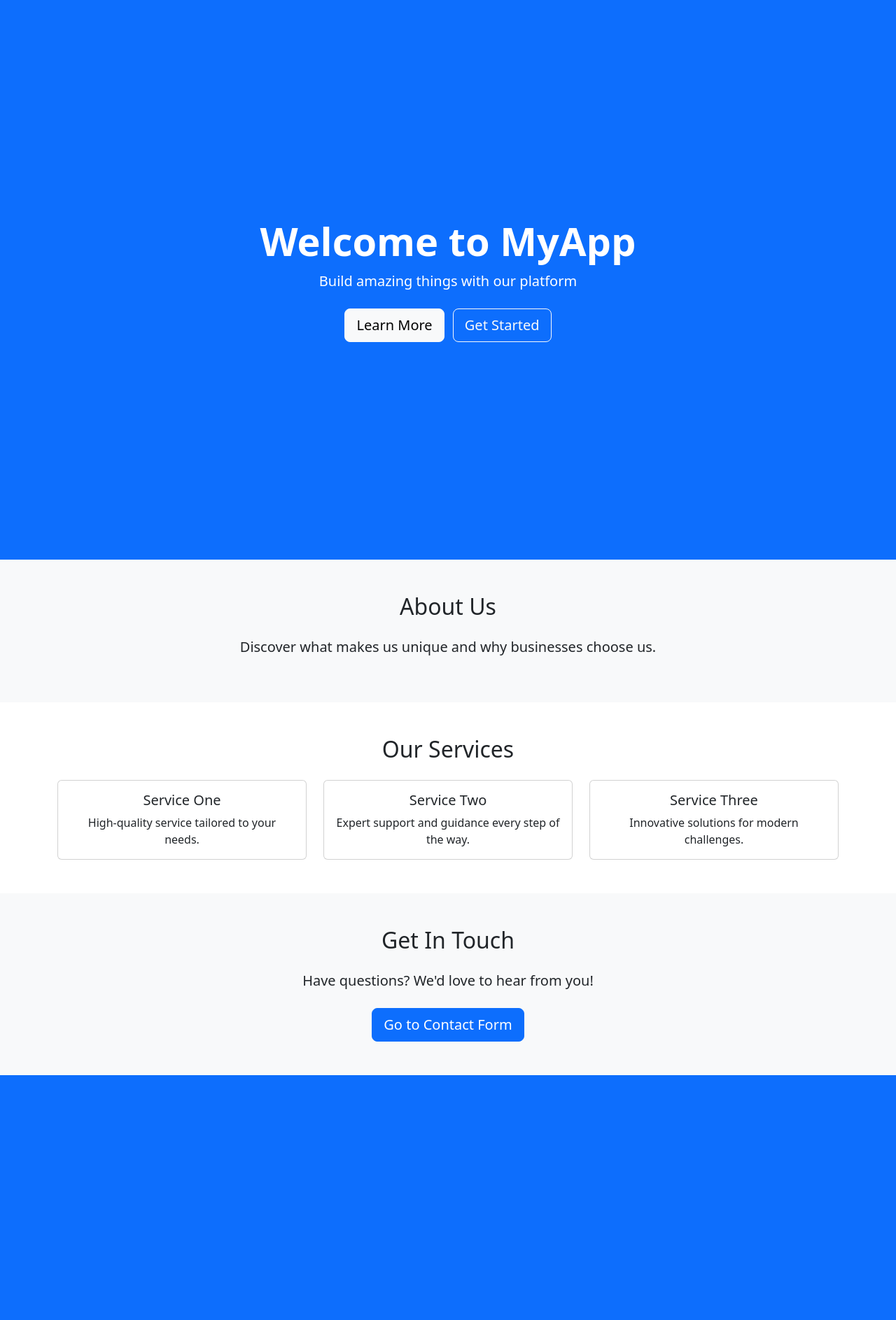
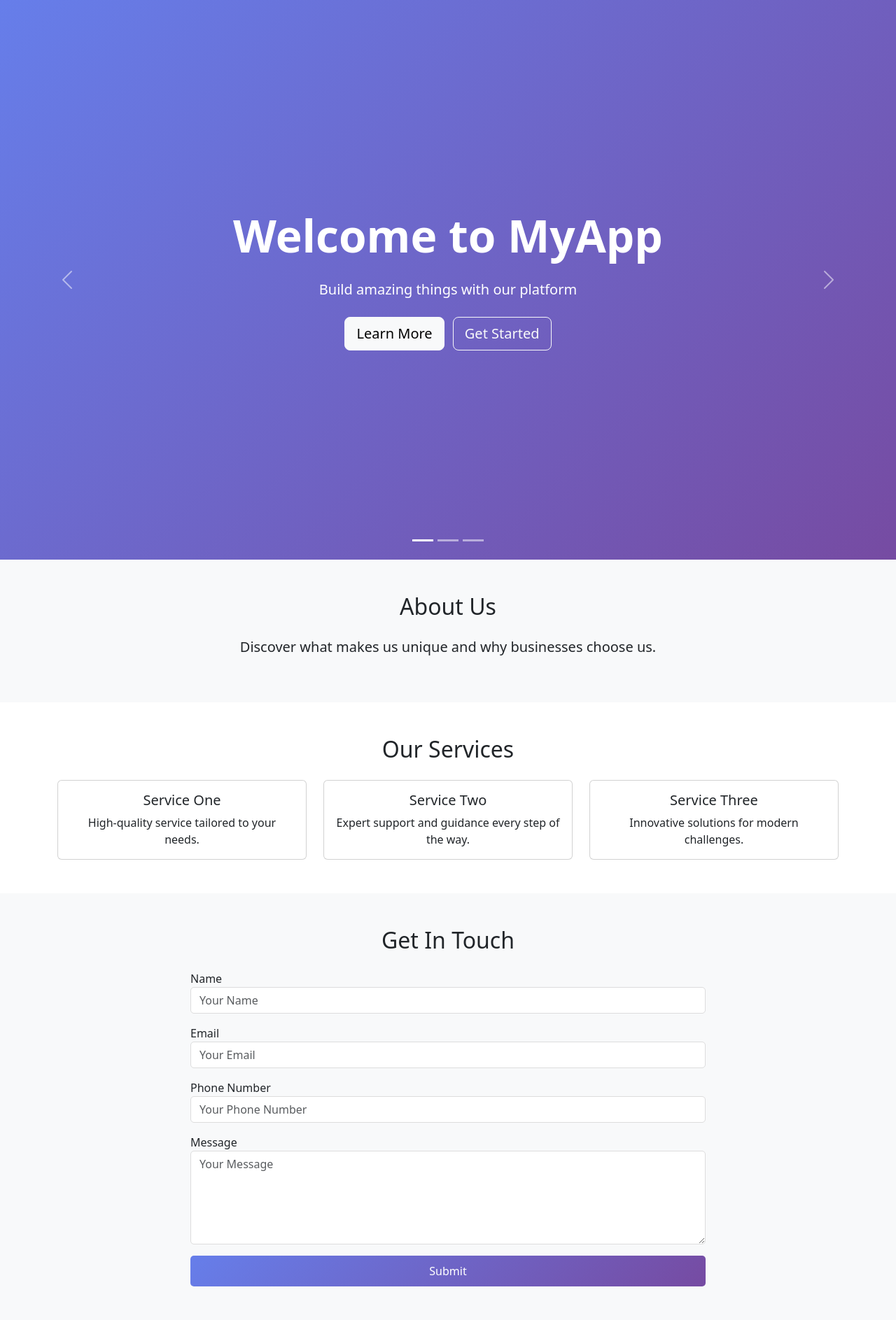
Before and after one commit to jaimee-88/avantech-file-req-sys, a Django app: page / in a window 1280 px wide. Shown: the part 56-1943 px from the top of the page at 70% size. Before the commit the page ends 1593 px from the top, so only its background shows below. Run offline with Django 5.2, Linux system fonts and the light colour scheme.

Commit message:
Carousel

```diff
--- a/demo/urls.py
+++ b/demo/urls.py
@@ -3,5 +3,4 @@ from . import views
 
 urlpatterns = [
     path('', views.home, name='home'),
-    path('contact/', views.contact, name='contact'),
 ]
--- a/demo/views.py
+++ b/demo/views.py
@@ -4,18 +4,13 @@ from .forms import ContactForm
 # Create your views here.
 
 def home(request):
-    """Home page view"""
-    return render(request, 'home.html')
-
-def contact(request):
-    """Contact form view"""
+    """Home page with contact form"""
     if request.method == 'POST':
         form = ContactForm(request.POST)
         if form.is_valid():
             # Form is valid - you can add custom logic here
-            # For now, just display the form again
-            form = ContactForm()
+            form = ContactForm()  # Reset form after submission
     else:
         form = ContactForm()
 
-    return render(request, 'contact.html', {'form': form})
+    return render(request, 'home.html', {'form': form})
--- a/templates/home.html
+++ b/templates/home.html
@@ -13,6 +13,29 @@
         html {
             -ms-overflow-style: none;
             scrollbar-width: none;
+        }
+        .form-control {
+            border-radius: 5px;
+            border: 1px solid #ddd;
+        }
+        .form-control:focus {
+            border-color: #667eea;
+            box-shadow: 0 0 0 0.2rem rgba(102, 126, 234, 0.25);
+        }
+        .btn-submit {
+            background: linear-gradient(135deg, #667eea 0%, #764ba2 100%);
+            border: none;
+            width: 100%;
+            padding: 10px;
+            font-size: 16px;
+            border-radius: 5px;
+            color: white;
+            cursor: pointer;
+            transition: transform 0.2s;
+        }
+        .btn-submit:hover {
+            transform: translateY(-2px);
+            box-shadow: 0 5px 15px rgba(102, 126, 234, 0.4);
         }
     </style>
 </head>
@@ -43,13 +66,61 @@
         </div>
     </nav>
 
-    <!-- Hero Section -->
-    <section id="home" class="hero bg-primary text-white text-center d-flex align-items-center justify-content-center" style="height: 100vh;">
-        <div class="container py-5">
-            <h1 class="display-4 fw-bold">Welcome to MyApp</h1>
-            <p class="lead mb-4">Build amazing things with our platform</p>
-            <a href="#about" class="btn btn-light btn-lg me-2">Learn More</a>
-            <a href="{% url 'contact' %}" class="btn btn-outline-light btn-lg">Get Started</a>
+    <!-- Hero Carousel Section -->
+    <section id="home">
+        <div id="heroCarousel" class="carousel slide" data-bs-ride="carousel" style="height: 100vh;">
+            <div class="carousel-indicators">
+                <button type="button" data-bs-target="#heroCarousel" data-bs-slide-to="0" class="active" aria-current="true" aria-label="Slide 1"></button>
+                <button type="button" data-bs-target="#heroCarousel" data-bs-slide-to="1" aria-label="Slide 2"></button>
+                <button type="button" data-bs-target="#heroCarousel" data-bs-slide-to="2" aria-label="Slide 3"></button>
+            </div>
+
+            <div class="carousel-inner" style="height: 100%;">
+                <!-- Slide 1 -->
+                <div class="carousel-item active" style="height: 100%; background: linear-gradient(135deg, #667eea 0%, #764ba2 100%);">
+                    <div class="d-flex align-items-center justify-content-center h-100">
+                        <div class="text-center text-white">
+                            <h1 class="display-3 fw-bold mb-4">Welcome to MyApp</h1>
+                            <p class="lead mb-4">Build amazing things with our platform</p>
+                            <a href="#about" class="btn btn-light btn-lg me-2">Learn More</a>
+                            <a href="#contact" class="btn btn-outline-light btn-lg">Get Started</a>
+                        </div>
+                    </div>
+                </div>
+
+                <!-- Slide 2 -->
+                <div class="carousel-item" style="height: 100%; background: linear-gradient(135deg, #f093fb 0%, #f5576c 100%);">
+                    <div class="d-flex align-items-center justify-content-center h-100">
+                        <div class="text-center text-white">
+                            <h2 class="display-3 fw-bold mb-4">Innovative Solutions</h2>
+                            <p class="lead mb-4">Transform your business with cutting-edge technology</p>
+                            <a href="#services" class="btn btn-light btn-lg me-2">Explore Services</a>
+                            <a href="#contact" class="btn btn-outline-light btn-lg">Contact Us</a>
+                        </div>
+                    </div>
+                </div>
+
+                <!-- Slide 3 -->
+                <div class="carousel-item" style="height: 100%; background: linear-gradient(135deg, #4facfe 0%, #00f2fe 100%);">
+                    <div class="d-flex align-items-center justify-content-center h-100">
+                        <div class="text-center text-white">
+                            <h2 class="display-3 fw-bold mb-4">Expert Support</h2>
+                            <p class="lead mb-4">24/7 dedicated support for your success</p>
+                            <a href="#about" class="btn btn-light btn-lg me-2">Learn More</a>
+                            <a href="#contact" class="btn btn-outline-light btn-lg">Get in Touch</a>
+                        </div>
+                    </div>
+                </div>
+            </div>
+
+            <button class="carousel-control-prev" type="button" data-bs-target="#heroCarousel" data-bs-slide="prev">
+                <span class="carousel-control-prev-icon" aria-hidden="true"></span>
+                <span class="visually-hidden">Previous</span>
+            </button>
+            <button class="carousel-control-next" type="button" data-bs-target="#heroCarousel" data-bs-slide="next">
+                <span class="carousel-control-next-icon" aria-hidden="true"></span>
+                <span class="visually-hidden">Next</span>
+            </button>
         </div>
     </section>
 
@@ -98,9 +169,46 @@
     <section id="contact" class="py-5 bg-light">
         <div class="container">
             <h2 class="text-center mb-4">Get In Touch</h2>
-            <p class="text-center lead mb-4">Have questions? We'd love to hear from you!</p>
-            <div class="text-center">
-                <a href="{% url 'contact' %}" class="btn btn-primary btn-lg">Go to Contact Form</a>
+            <div class="row">
+                <div class="col-md-8 offset-md-2">
+                    <form method="POST">
+                        {% csrf_token %}
+
+                        <div class="mb-3">
+                            <label for="name">Name</label>
+                            {{ form.name }}
+                            {% if form.name.errors %}
+                                <small class="text-danger">{{ form.name.errors }}</small>
+                            {% endif %}
+                        </div>
+
+                        <div class="mb-3">
+                            <label for="email">Email</label>
+                            {{ form.email }}
+                            {% if form.email.errors %}
+                                <small class="text-danger">{{ form.email.errors }}</small>
+                            {% endif %}
+                        </div>
+
+                        <div class="mb-3">
+                            <label for="number">Phone Number</label>
+                            {{ form.number }}
+                            {% if form.number.errors %}
+                                <small class="text-danger">{{ form.number.errors }}</small>
+                            {% endif %}
+                        </div>
+
+                        <div class="mb-3">
+                            <label for="message">Message</label>
+                            {{ form.message }}
+                            {% if form.message.errors %}
+                                <small class="text-danger">{{ form.message.errors }}</small>
+                            {% endif %}
+                        </div>
+
+                        <button type="submit" class="btn-submit">Submit</button>
+                    </form>
+                </div>
             </div>
         </div>
     </section>
```
